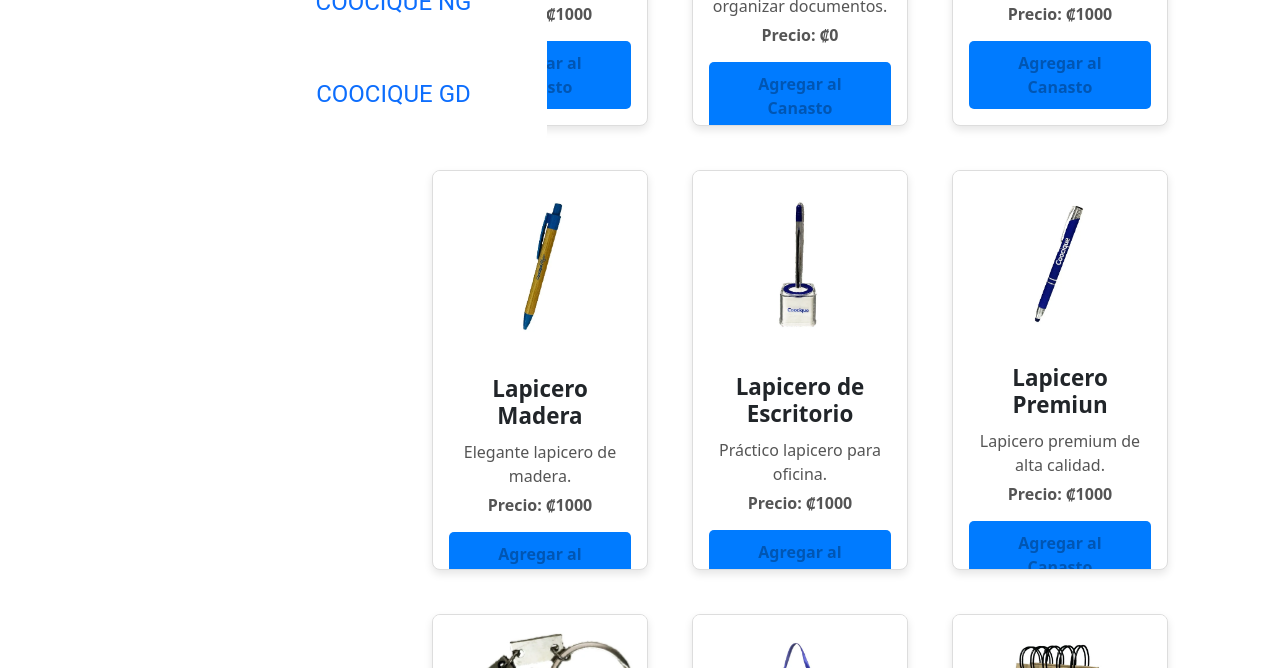
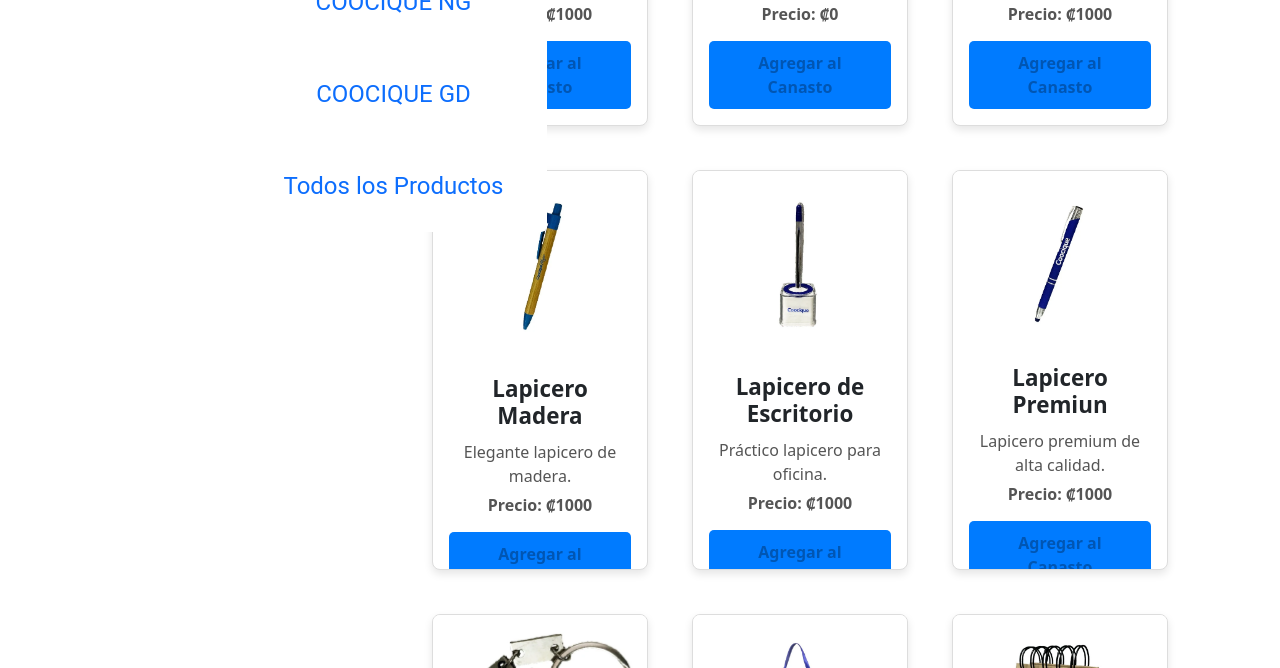
Before and after one commit to alvi014/CoociShop, a plain HTML site: page html/producto.html in a window 1280 px wide. Shown: the part 432-1100 px from the top of the page. Drawn offline with nearby package versions, Linux system fonts and the light colour scheme.

Commit message:
Ajustes en los submenú

```diff
--- a/html/producto.html
+++ b/html/producto.html
@@ -24,6 +24,7 @@
                         <li class="list-group-item"><a href="#" class="text-decoration-none categoria" data-categoria="COOCIQUE MUJER">COOCIQUE MUJER</a></li>
                         <li class="list-group-item"><a href="#" class="text-decoration-none categoria" data-categoria="COOCIQUE NG">COOCIQUE NG</a></li>
                         <li class="list-group-item"><a href="#" class="text-decoration-none categoria" data-categoria="COOCIQUE GD">COOCIQUE GD</a></li>
+                        <li class="list-group-item"><a href="#" class="text-decoration-none categoria" data-categoria="TODOS">Todos los Productos</a></li>
                     </ul>
                 </div>
             </div>
```
Also changed, not shown: img/folder.PNG.
